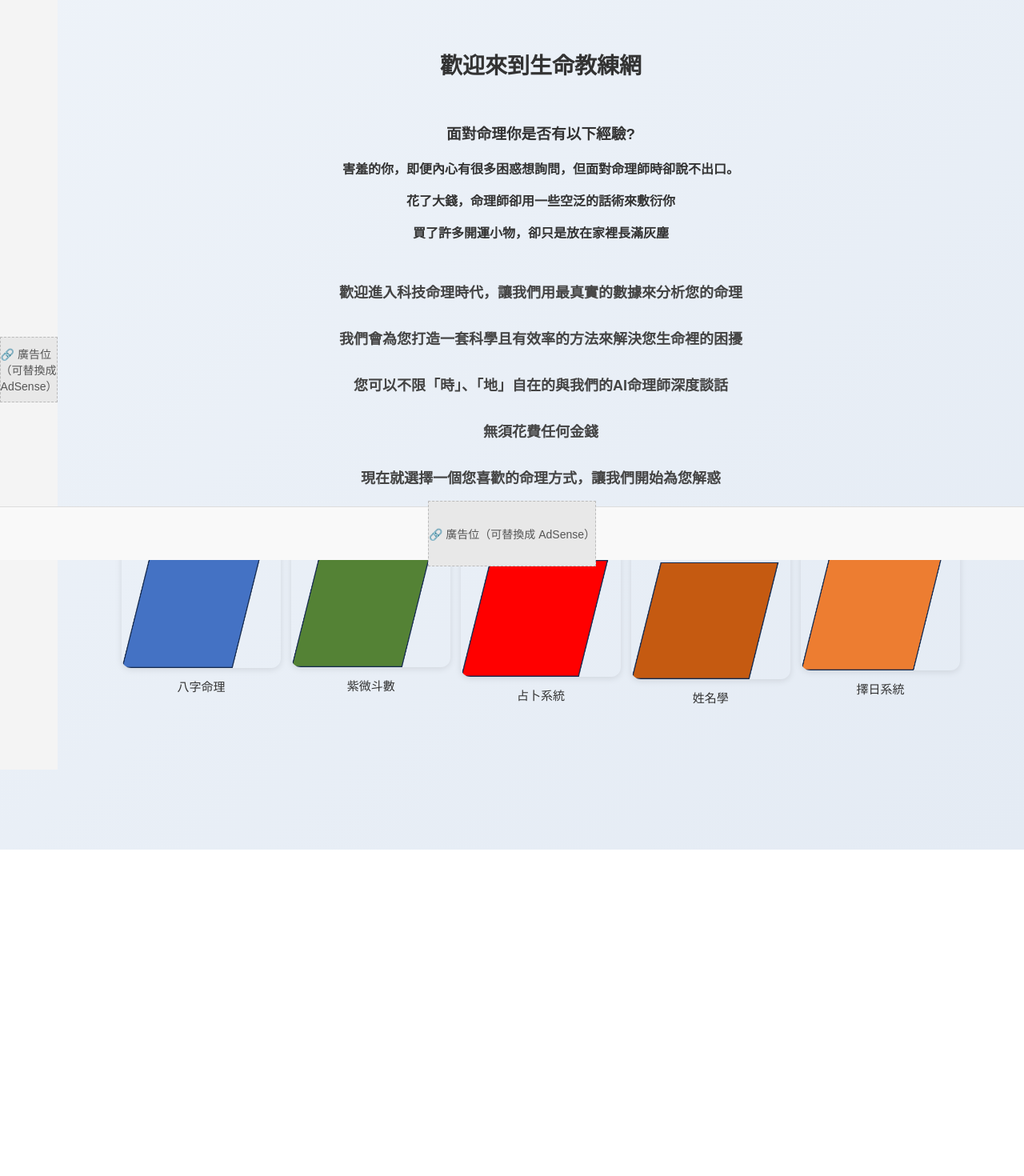
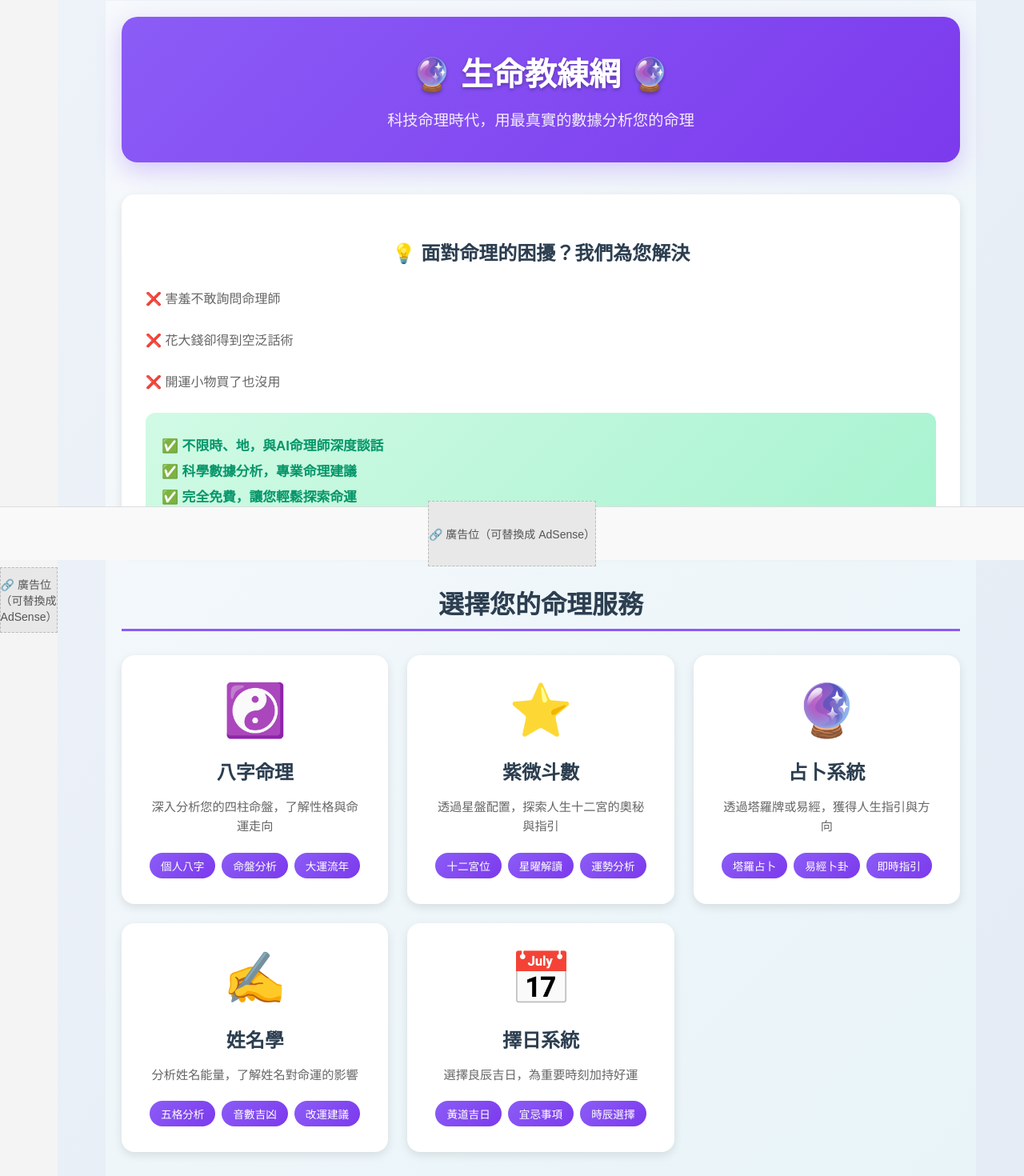
Before and after one commit to redyjohn/life-coach-web, a Vue app: page / in a window 1280 px wide. Shown: the part 100-1570 px from the top of the page at 80% size. Before the commit the page ends 1162 px from the top, so only its background shows below. Built offline with nearby package versions, Linux system fonts and the light colour scheme.

Commit message:
Redesign home page UI with consistent styling and card-based layout

```diff
--- a/src/views/HomeView.vue
+++ b/src/views/HomeView.vue
@@ -1,38 +1,90 @@
 <template>
-  <div class="page home">
-    <h1>歡迎來到生命教練網</h1>
-    <br>
-    <h3>面對命理你是否有以下經驗?</h3>
-    <p><b>害羞的你，即便內心有很多困惑想詢問，但面對命理師時卻說不出口。</b></p>
-    <p><b>花了大錢，命理師卻用一些空泛的話術來敷衍你</b></p>
-    <p><b>買了許多開運小物，卻只是放在家裡長滿灰塵</b></p>
-    <br>
-    <h2>歡迎進入科技命理時代，讓我們用最真實的數據來分析您的命理</h2>
-    <h2>我們會為您打造一套科學且有效率的方法來解決您生命裡的困擾</h2>
-    <h2>您可以不限「時」、「地」自在的與我們的AI命理師深度談話</h2>
-    <h2>無須花費任何金錢</h2>
-    <h2>現在就選擇一個您喜歡的命理方式，讓我們開始為您解惑</h2>
-    <div class="link-section">
-      <router-link to="/form" class="feature-link">
-        <img src="@/assets/bazi.png" alt="八字命理" />
-        <span>八字命理</span>
+  <div class="home-page">
+    <!-- 頁面標題 -->
+    <div class="page-header">
+      <h1>🔮 生命教練網 🔮</h1>
+      <p class="subtitle">科技命理時代，用最真實的數據分析您的命理</p>
+    </div>
+
+    <!-- 服務介紹 -->
+    <div class="intro-section">
+      <h3>💡 面對命理的困擾？我們為您解決</h3>
+      <div class="intro-list">
+        <div class="intro-item">❌ 害羞不敢詢問命理師</div>
+        <div class="intro-item">❌ 花大錢卻得到空泛話術</div>
+        <div class="intro-item">❌ 開運小物買了也沒用</div>
+      </div>
+      <div class="highlight-box">
+        <p>✅ 不限時、地，與AI命理師深度談話</p>
+        <p>✅ 科學數據分析，專業命理建議</p>
+        <p>✅ 完全免費，讓您輕鬆探索命運</p>
+      </div>
+    </div>
+
+    <!-- 服務卡片 -->
+    <div class="services-section">
+      <h2>選擇您的命理服務</h2>
+      <div class="services-grid">
+        <!-- 八字命理 -->
+        <router-link to="/form" class="service-card">
+          <div class="service-icon">☯️</div>
+          <h3>八字命理</h3>
+          <p>深入分析您的四柱命盤，了解性格與命運走向</p>
+          <div class="service-features">
+            <span>個人八字</span>
+            <span>命盤分析</span>
+            <span>大運流年</span>
+          </div>
         </router-link>
-      <router-link to="/ziwei" class="feature-link">
-        <img src="@/assets/ziwei.png" alt="紫微斗數" />
-        <span>紫微斗數</span>
+
+        <!-- 紫微斗數 -->
+        <router-link to="/ziwei" class="service-card">
+          <div class="service-icon">⭐</div>
+          <h3>紫微斗數</h3>
+          <p>透過星盤配置，探索人生十二宮的奧秘與指引</p>
+          <div class="service-features">
+            <span>十二宮位</span>
+            <span>星曜解讀</span>
+            <span>運勢分析</span>
+          </div>
         </router-link>
-      <router-link to="/divination" class="feature-link">
-        <img src="@/assets/divination.png" alt="占卜系統" />
-        <span>占卜系統</span>
+
+        <!-- 占卜系統 -->
+        <router-link to="/divination" class="service-card">
+          <div class="service-icon">🔮</div>
+          <h3>占卜系統</h3>
+          <p>透過塔羅牌或易經，獲得人生指引與方向</p>
+          <div class="service-features">
+            <span>塔羅占卜</span>
+            <span>易經卜卦</span>
+            <span>即時指引</span>
+          </div>
         </router-link>
-      <router-link to="/name" class="feature-link">
-        <img src="@/assets/name.png" alt="姓名學" />
-        <span>姓名學</span>
+
+        <!-- 姓名學 -->
+        <router-link to="/name" class="service-card">
+          <div class="service-icon">✍️</div>
+          <h3>姓名學</h3>
+          <p>分析姓名能量，了解姓名對命運的影響</p>
+          <div class="service-features">
+            <span>五格分析</span>
+            <span>音數吉凶</span>
+            <span>改運建議</span>
+          </div>
         </router-link>
-      <router-link to="/calendar" class="feature-link">
-        <img src="@/assets/calendar.png" alt="擇日系統" />
-        <span>擇日系統</span>
+
+        <!-- 擇日系統 -->
+        <router-link to="/calendar" class="service-card">
+          <div class="service-icon">📅</div>
+          <h3>擇日系統</h3>
+          <p>選擇良辰吉日，為重要時刻加持好運</p>
+          <div class="service-features">
+            <span>黃道吉日</span>
+            <span>宜忌事項</span>
+            <span>時辰選擇</span>
+          </div>
         </router-link>
+      </div>
     </div>
   </div>
 </template>
@@ -40,72 +92,194 @@
 <script setup lang="ts"></script>
 
 <style scoped>
-.page {
+.home-page {
+  max-width: 1200px;
+  margin: 0 auto;
+  padding: 20px;
+  font-family: 'Microsoft JhengHei', sans-serif;
+  background: linear-gradient(135deg, #f7f9fc 0%, #e8f4f8 100%);
+  min-height: 100vh;
+}
+
+/* 頁面標題 */
+.page-header {
+  text-align: center;
+  margin-bottom: 40px;
   padding: 40px 20px;
-  font-family: 'Microsoft JhengHei', sans-serif;
+  background: linear-gradient(135deg, #8B5CF6 0%, #7C3AED 100%);
+  border-radius: 20px;
+  color: white;
+  box-shadow: 0 10px 30px rgba(139, 92, 246, 0.3);
+}
+
+.page-header h1 {
+  font-size: 2.5rem;
+  margin: 0 0 16px 0;
+  text-shadow: 0 2px 4px rgba(0, 0, 0, 0.3);
+}
+
+.subtitle {
+  font-size: 1.2rem;
+  margin: 0;
+  opacity: 0.9;
+  font-weight: 300;
+}
+
+/* 服務介紹 */
+.intro-section {
+  background: white;
+  border-radius: 16px;
+  padding: 30px;
+  margin-bottom: 40px;
+  box-shadow: 0 4px 12px rgba(0, 0, 0, 0.1);
+}
+
+.intro-section h3 {
+  color: #2c3e50;
+  font-size: 1.5rem;
+  margin-bottom: 20px;
   text-align: center;
 }
 
-h1 {
-  font-size: 28px;
-  margin-bottom: 16px;
+.intro-list {
+  display: flex;
+  flex-direction: column;
+  gap: 12px;
+  margin-bottom: 20px;
 }
 
-h2 {
-  font-size: 18px;
-  color: #444;
-  margin-bottom: 32px;
+.intro-item {
+  color: #666;
+  font-size: 1rem;
+  padding: 8px 0;
 }
 
-/* 導覽圖片區 */
-.link-section {
+.highlight-box {
+  background: linear-gradient(135deg, #d1fae5, #a7f3d0);
+  border-radius: 12px;
+  padding: 20px;
+}
+
+.highlight-box p {
+  color: #059669;
+  font-weight: 600;
+  margin: 8px 0;
+  font-size: 1.05rem;
+}
+
+/* 服務卡片區 */
+.services-section {
+  margin-bottom: 40px;
+}
+
+.services-section h2 {
+  text-align: center;
+  color: #2c3e50;
+  font-size: 2rem;
+  margin-bottom: 30px;
+  border-bottom: 3px solid #8B5CF6;
+  padding-bottom: 10px;
+}
+
+.services-grid {
+  display: grid;
+  grid-template-columns: repeat(auto-fit, minmax(300px, 1fr));
+  gap: 24px;
+}
+
+.service-card {
+  background: white;
+  border-radius: 16px;
+  padding: 30px;
+  text-align: center;
+  text-decoration: none;
+  color: inherit;
+  transition: all 0.3s ease;
+  box-shadow: 0 4px 12px rgba(0, 0, 0, 0.1);
+  border: 2px solid transparent;
+  position: relative;
+  overflow: hidden;
+  display: block;
+}
+
+.service-card::before {
+  content: '';
+  position: absolute;
+  top: 0;
+  left: -100%;
+  width: 100%;
+  height: 100%;
+  background: linear-gradient(90deg, transparent, rgba(139, 92, 246, 0.1), transparent);
+  transition: left 0.5s ease;
+}
+
+.service-card:hover::before {
+  left: 100%;
+}
+
+.service-card:hover {
+  transform: translateY(-8px);
+  box-shadow: 0 12px 30px rgba(139, 92, 246, 0.2);
+  border-color: #8B5CF6;
+}
+
+.service-icon {
+  font-size: 4rem;
+  margin-bottom: 20px;
+  display: block;
+}
+
+.service-card h3 {
+  color: #2c3e50;
+  font-size: 1.5rem;
+  margin: 0 0 16px 0;
+  font-weight: 600;
+}
+
+.service-card p {
+  color: #666;
+  line-height: 1.6;
+  margin: 0 0 20px 0;
+  font-size: 0.95rem;
+}
+
+.service-features {
   display: flex;
   flex-wrap: wrap;
-  justify-content: space-between;
-  gap: 4px;
+  gap: 8px;
+  justify-content: center;
 }
 
-.feature-link {
-  width: 19%;
-  text-decoration: none;
-  color: #333;
-  transition: transform 0.2s;
-}
-
-.feature-link img {
-  width: 100%;
-  height: auto; /* 自動等比例縮小 */
-  border-radius: 12px;
-  box-shadow: 0 2px 8px rgba(0, 0, 0, 0.1);
-}
-
-.feature-link span {
-  display: block;
-  margin-top: 8px;
-  font-size: 15px;
+.service-features span {
+  background: linear-gradient(135deg, #8B5CF6, #7C3AED);
+  color: white;
+  padding: 6px 14px;
+  border-radius: 20px;
+  font-size: 0.85rem;
   font-weight: 500;
 }
 
-.feature-link:hover {
-  transform: scale(1.03);
+/* 響應式設計 */
+@media (max-width: 768px) {
+  .page-header h1 {
+    font-size: 2rem;
   }
 
-/* 響應式處理 */
-@media (max-width: 1024px) {
-  .feature-link {
-    width: 30%;
-  }
+  .subtitle {
+    font-size: 1rem;
   }
 
-@media (max-width: 768px) {
-  .feature-link {
-    width: 45%;
-  }
+  .services-grid {
+    grid-template-columns: 1fr;
   }
 
-@media (max-width: 480px) {
-  .feature-link {
-    width: 100%;
+  .intro-list {
+    gap: 8px;
+  }
+
+  .intro-item,
+  .highlight-box p {
+    font-size: 0.95rem;
   }
 }
 </style>
--- a/src/views/NameView.vue
+++ b/src/views/NameView.vue
@@ -2,7 +2,7 @@
   <div class="name-analysis">
     <!-- 頁面標題 -->
     <div class="page-header">
-      <h1>📝 姓名學分析</h1>
+      <h1>✍️ 姓名學分析</h1>
       <p class="subtitle">透過姓名筆畫與五行，探索您的命格奧秘</p>
     </div>
 
--- a/src/views/ZiWeiView.vue
+++ b/src/views/ZiWeiView.vue
@@ -174,7 +174,7 @@ const clearError = (field: string) => {
 <template>
   <div class="form-wrapper">
     <div class="form-header">
-      <h1>🔮 探索你的紫微命盤</h1>
+      <h1>⭐ 探索你的紫微命盤</h1>
       <p class="subtitle">透過生辰八字，洞察命運軌跡</p>
     </div>
 
```
Lines whose indentation alone changed are shown as unchanged.
